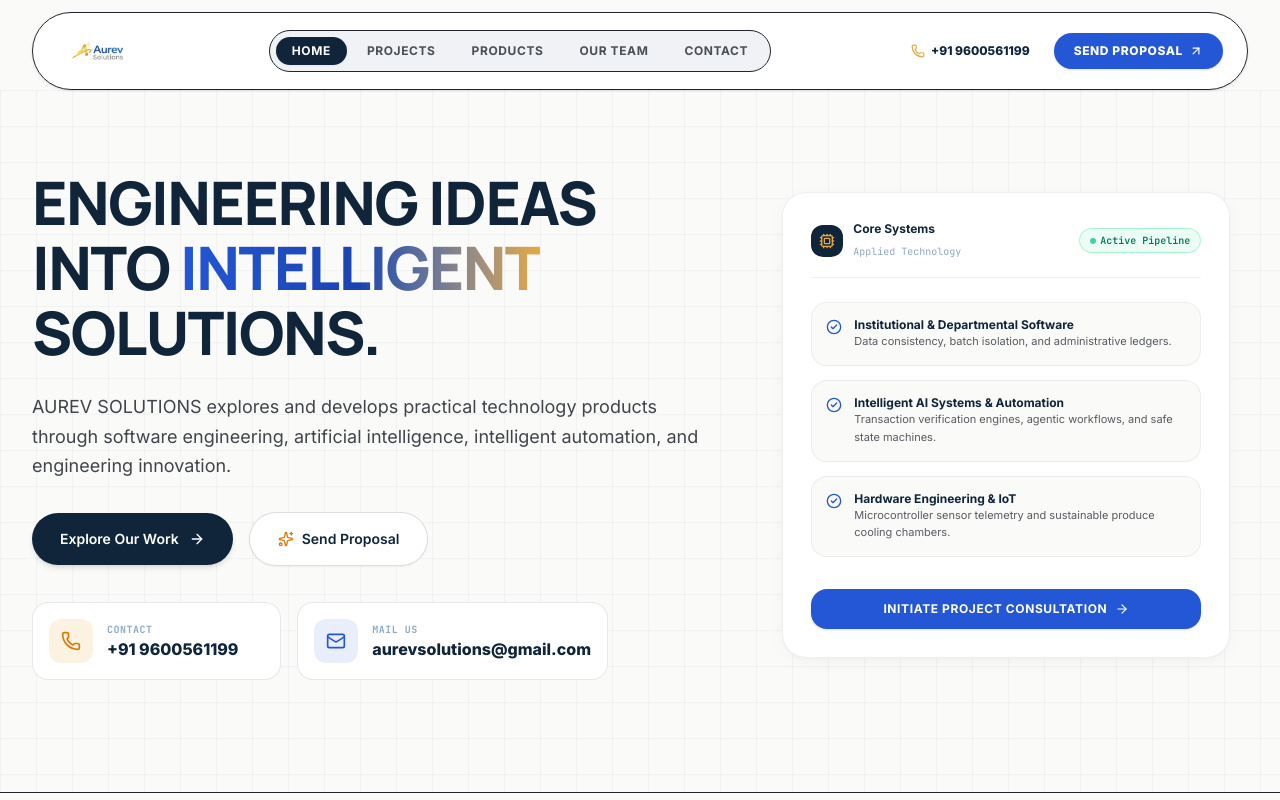
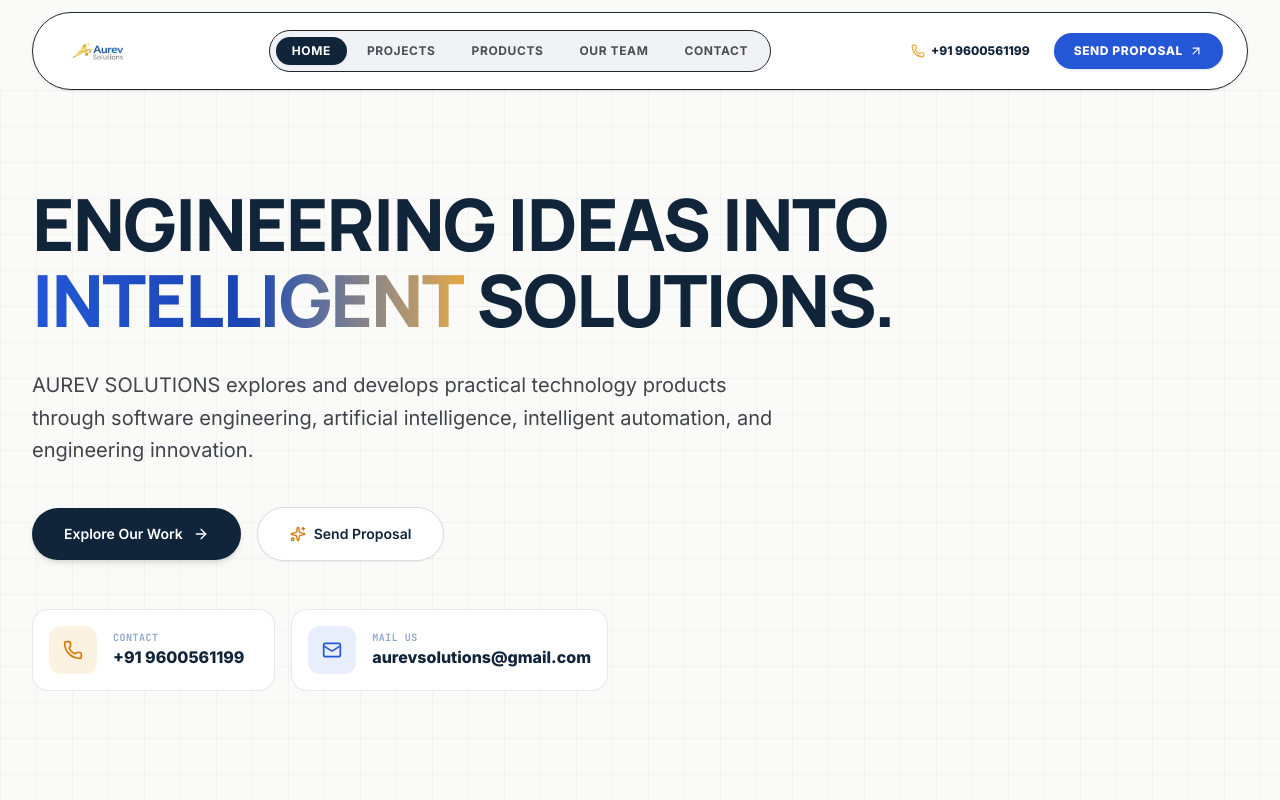
Before and after one commit to Vishnu1799/AUREV-SOLUTIONS, a Next.js app: page / in a window 1280 px wide. Shown: the top 800 px of the page. Built offline with nearby package versions, Linux system fonts and the light colour scheme.

Commit message:
fix: remove filler card from hero, expand core headline and narrative to full width

```diff
--- a/components/home/Hero.tsx
+++ b/components/home/Hero.tsx
@@ -1,21 +1,19 @@
 "use client";
 
 import Link from "next/link";
-import { ArrowRight, Sparkles, Phone, Mail, CheckCircle2, ShieldCheck, Cpu } from "lucide-react";
+import { ArrowRight, Sparkles, Phone, Mail } from "lucide-react";
 
 export function Hero() {
   return (
-    <section className="relative pt-12 pb-20 md:pt-20 md:pb-28 overflow-hidden bg-blueprint-grid">
-      {/* Ambient background energy glows */}
-      <div className="absolute top-1/4 left-1/3 -translate-x-1/2 -translate-y-1/2 w-[700px] h-[450px] bg-gradient-to-tr from-amber-200/25 via-blue-200/20 to-transparent rounded-full blur-3xl pointer-events-none -z-10" />
+    <section className="relative pt-16 pb-24 md:pt-24 md:pb-32 overflow-hidden bg-blueprint-grid">
+      {/* Ambient background energy glow */}
+      <div className="absolute top-1/3 left-1/2 -translate-x-1/2 -translate-y-1/2 w-[800px] h-[500px] bg-gradient-to-tr from-amber-200/20 via-blue-200/15 to-transparent rounded-full blur-3xl pointer-events-none -z-10" />
 
       <div className="max-w-7xl mx-auto px-4 sm:px-6 lg:px-8">
-        <div className="grid grid-cols-1 lg:grid-cols-12 gap-12 lg:gap-10 items-center">
+        <div className="max-w-4xl space-y-8 text-left">
 
-          {/* Left Column: Bold Headline & Vision */}
-          <div className="lg:col-span-7 space-y-7 text-left">
           {/* Main Architectural Headline */}
-            <h1 className="font-heading text-4xl sm:text-5xl lg:text-6xl font-extrabold tracking-tight text-[#10243A] leading-[1.08]">
+          <h1 className="font-heading text-4xl sm:text-6xl lg:text-7xl font-extrabold tracking-tight text-[#10243A] leading-[1.05]">
             ENGINEERING IDEAS INTO{" "}
             <span className="text-transparent bg-clip-text bg-gradient-to-r from-[#2457D6] via-[#1A44B0] to-[#E5A93C] inline-block">
               INTELLIGENT
@@ -24,15 +22,15 @@ export function Hero() {
           </h1>
 
           {/* Core Brand Narrative */}
-            <p className="text-base sm:text-lg text-[#20252D]/85 leading-relaxed max-w-2xl font-normal">
+          <p className="text-lg sm:text-xl text-[#20252D]/85 leading-relaxed max-w-3xl font-normal">
             AUREV SOLUTIONS explores and develops practical technology products through software engineering, artificial intelligence, intelligent automation, and engineering innovation.
           </p>
 
           {/* Primary Action Buttons */}
-            <div className="flex flex-wrap items-center gap-4 pt-1">
+          <div className="flex flex-wrap items-center gap-4 pt-2">
             <Link
               href="/projects"
-                className="inline-flex items-center gap-2.5 px-7 py-4 rounded-full bg-[#10243A] hover:bg-[#2457D6] text-white text-sm font-semibold transition-all duration-200 shadow-md hover:shadow-xl group"
+              className="inline-flex items-center gap-2.5 px-8 py-4 rounded-full bg-[#10243A] hover:bg-[#2457D6] text-white text-sm font-semibold transition-all duration-200 shadow-md hover:shadow-xl group"
             >
               <span>Explore Our Work</span>
               <ArrowRight className="w-4 h-4 transition-transform group-hover:translate-x-1" />
@@ -40,43 +38,43 @@ export function Hero() {
 
             <Link
               href="/contact"
-                className="inline-flex items-center gap-2 px-7 py-4 rounded-full bg-white hover:bg-[#F0F2F5] text-[#10243A] border border-[#10243A]/15 text-sm font-semibold transition-all duration-200 shadow-xs"
+              className="inline-flex items-center gap-2 px-8 py-4 rounded-full bg-white hover:bg-[#F0F2F5] text-[#10243A] border border-[#10243A]/15 text-sm font-semibold transition-all duration-200 shadow-xs"
             >
               <Sparkles className="w-4 h-4 text-[#D97706]" />
               <span>Send Proposal</span>
             </Link>
           </div>
 
-            {/* Separate Contact & Mail Us Cards (Side-by-side, perfectly mobile responsive) */}
-            <div className="pt-2 flex flex-col sm:flex-row items-stretch sm:items-center gap-4 max-w-xl">
-              {/* Card 1: Contact (Phone) -> Direct Call Trigger */}
+          {/* Contact & Mail Us Cards (Clean, separate, direct actions) */}
+          <div className="pt-4 flex flex-col sm:flex-row items-stretch sm:items-center gap-4 max-w-xl">
+            {/* Contact (Phone) -> Direct Call Trigger */}
             <a
               href="tel:+919600561199"
-                className="flex-1 flex items-center gap-3.5 p-4 rounded-2xl bg-white border border-[#10243A]/10 hover:border-[#2457D6]/40 hover:shadow-md transition-all group"
+              className="flex-1 flex items-center gap-4 p-4 rounded-2xl bg-white border border-[#10243A]/10 hover:border-[#2457D6]/40 hover:shadow-md transition-all group"
               aria-label="Call +91 9600561199"
             >
-                <div className="w-11 h-11 rounded-xl bg-[#E5A93C]/15 text-[#D97706] flex items-center justify-center flex-shrink-0 group-hover:bg-[#2457D6] group-hover:text-white transition-colors">
+              <div className="w-12 h-12 rounded-xl bg-[#E5A93C]/15 text-[#D97706] flex items-center justify-center flex-shrink-0 group-hover:bg-[#2457D6] group-hover:text-white transition-colors">
                 <Phone className="w-5 h-5" />
               </div>
               <div className="min-w-0">
                 <span className="font-mono-tech text-[10px] font-bold uppercase tracking-wider text-[#8DA8CC] block">
                   Contact
                 </span>
-                  <span className="font-heading text-sm sm:text-base font-extrabold text-[#10243A] group-hover:text-[#2457D6] transition-colors truncate block">
+                <span className="font-heading text-base font-extrabold text-[#10243A] group-hover:text-[#2457D6] transition-colors truncate block">
                   +91 9600561199
                 </span>
               </div>
             </a>
 
-              {/* Card 2: Mail Us (Gmail) -> Direct Gmail Web Trigger */}
+            {/* Mail Us (Gmail) -> Direct Gmail Web Trigger */}
             <a
               href="https://mail.google.com/mail/?view=cm&fs=1&to=aurevsolutions@gmail.com&su=Project%20Inquiry%20-%20AUREV%20SOLUTIONS"
               target="_blank"
               rel="noopener noreferrer"
-                className="flex-1 flex items-center gap-3.5 p-4 rounded-2xl bg-white border border-[#10243A]/10 hover:border-[#2457D6]/40 hover:shadow-md transition-all group"
+              className="flex-1 flex items-center gap-4 p-4 rounded-2xl bg-white border border-[#10243A]/10 hover:border-[#2457D6]/40 hover:shadow-md transition-all group"
               aria-label="Email aurevsolutions@gmail.com"
             >
-                <div className="w-11 h-11 rounded-xl bg-[#2457D6]/10 text-[#2457D6] flex items-center justify-center flex-shrink-0 group-hover:bg-[#2457D6] group-hover:text-white transition-colors">
+              <div className="w-12 h-12 rounded-xl bg-[#2457D6]/10 text-[#2457D6] flex items-center justify-center flex-shrink-0 group-hover:bg-[#2457D6] group-hover:text-white transition-colors">
                 <Mail className="w-5 h-5" />
               </div>
               <div className="min-w-0">
@@ -89,89 +87,6 @@ export function Hero() {
               </div>
             </a>
           </div>
-          </div>
-
-          {/* Right Column: Architectural Engineering Composition (Maximalist, Tactile, No Person Image) */}
-          <div className="lg:col-span-5 relative">
-            <div className="relative mx-auto max-w-md space-y-5">
-
-              {/* Primary Tactile Card: Engineering Capabilities */}
-              <div className="tactile-card rounded-3xl p-7 bg-white border-2 border-[#10243A]/08 shadow-xl space-y-6">
-
-                {/* Header Badge */}
-                <div className="flex items-center justify-between pb-4 border-b border-black/5">
-                  <div className="flex items-center gap-2.5">
-                    <div className="w-8 h-8 rounded-xl bg-[#10243A] text-white flex items-center justify-center">
-                      <Cpu className="w-4 h-4 text-[#E5A93C]" />
-                    </div>
-                    <div>
-                      <span className="font-heading text-xs font-bold text-[#10243A] block">
-                        Core Systems
-                      </span>
-                      <span className="font-mono-tech text-[10px] text-[#8DA8CC]">
-                        Applied Technology
-                      </span>
-                    </div>
-                  </div>
-                  <span className="inline-flex items-center gap-1 font-mono-tech text-[10px] text-emerald-700 bg-emerald-50 px-2.5 py-1 rounded-full border border-emerald-200 font-semibold">
-                    <span className="w-1.5 h-1.5 rounded-full bg-emerald-500 animate-pulse" />
-                    Active Pipeline
-                  </span>
-                </div>
-
-                {/* Engineering Highlights */}
-                <div className="space-y-3.5">
-                  <div className="p-3.5 rounded-2xl bg-[#FAFAF8] border border-black/5 flex items-start gap-3">
-                    <CheckCircle2 className="w-4 h-4 text-[#2457D6] flex-shrink-0 mt-0.5" />
-                    <div>
-                      <span className="font-heading text-xs font-bold text-[#10243A] block">
-                        Institutional & Departmental Software
-                      </span>
-                      <p className="text-[11px] text-[#20252D]/75 leading-relaxed">
-                        Data consistency, batch isolation, and administrative ledgers.
-                      </p>
-                    </div>
-                  </div>
-
-                  <div className="p-3.5 rounded-2xl bg-[#FAFAF8] border border-black/5 flex items-start gap-3">
-                    <CheckCircle2 className="w-4 h-4 text-[#2457D6] flex-shrink-0 mt-0.5" />
-                    <div>
-                      <span className="font-heading text-xs font-bold text-[#10243A] block">
-                        Intelligent AI Systems & Automation
-                      </span>
-                      <p className="text-[11px] text-[#20252D]/75 leading-relaxed">
-                        Transaction verification engines, agentic workflows, and safe state machines.
-                      </p>
-                    </div>
-                  </div>
-
-                  <div className="p-3.5 rounded-2xl bg-[#FAFAF8] border border-black/5 flex items-start gap-3">
-                    <CheckCircle2 className="w-4 h-4 text-[#2457D6] flex-shrink-0 mt-0.5" />
-                    <div>
-                      <span className="font-heading text-xs font-bold text-[#10243A] block">
-                        Hardware Engineering & IoT
-                      </span>
-                      <p className="text-[11px] text-[#20252D]/75 leading-relaxed">
-                        Microcontroller sensor telemetry and sustainable produce cooling chambers.
-                      </p>
-                    </div>
-                  </div>
-                </div>
-
-                {/* Card Action */}
-                <div className="pt-2">
-                  <Link
-                    href="/contact"
-                    className="flex items-center justify-center gap-2 w-full py-3 rounded-2xl bg-[#2457D6] hover:bg-[#1A44B0] text-white text-xs font-bold uppercase tracking-wider transition-colors shadow-sm"
-                  >
-                    <span>Initiate Project Consultation</span>
-                    <ArrowRight className="w-3.5 h-3.5" />
-                  </Link>
-                </div>
-              </div>
-
-            </div>
-          </div>
 
         </div>
       </div>
```
Lines whose indentation alone changed are shown as unchanged.
